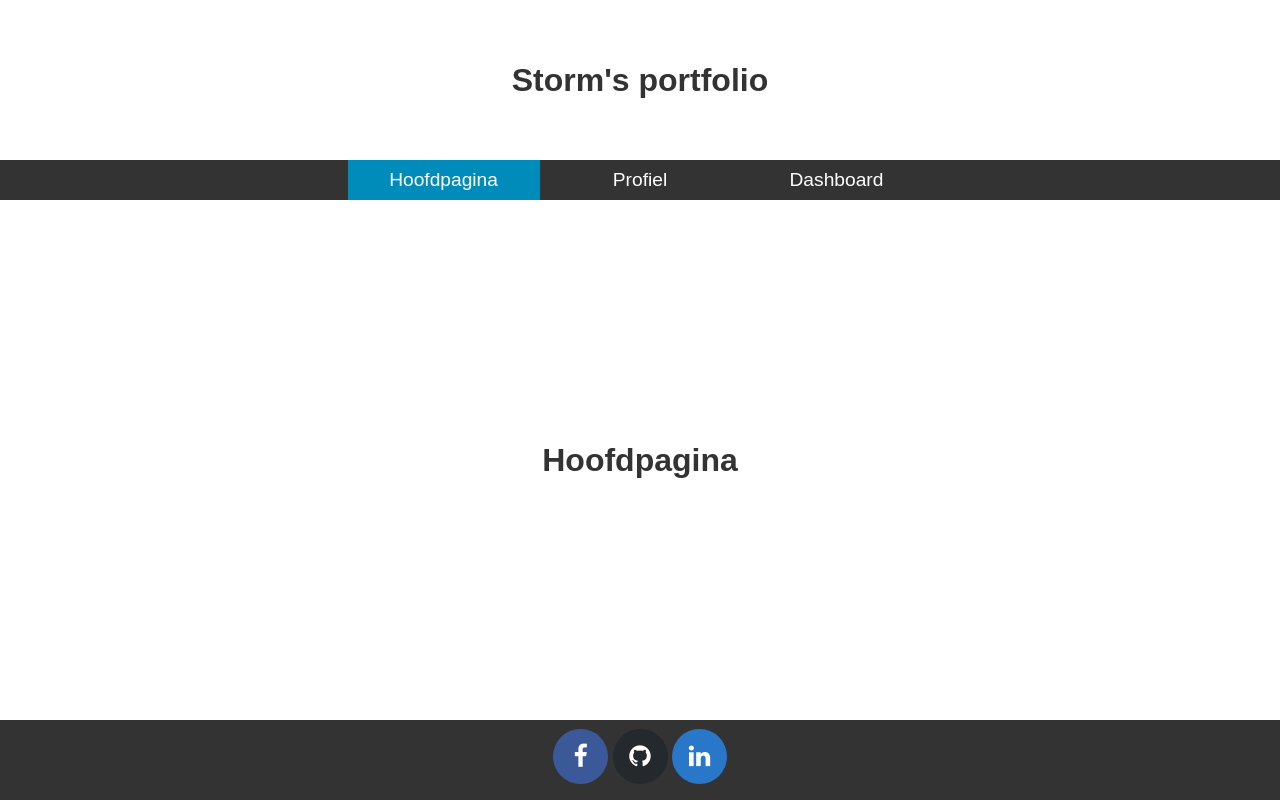
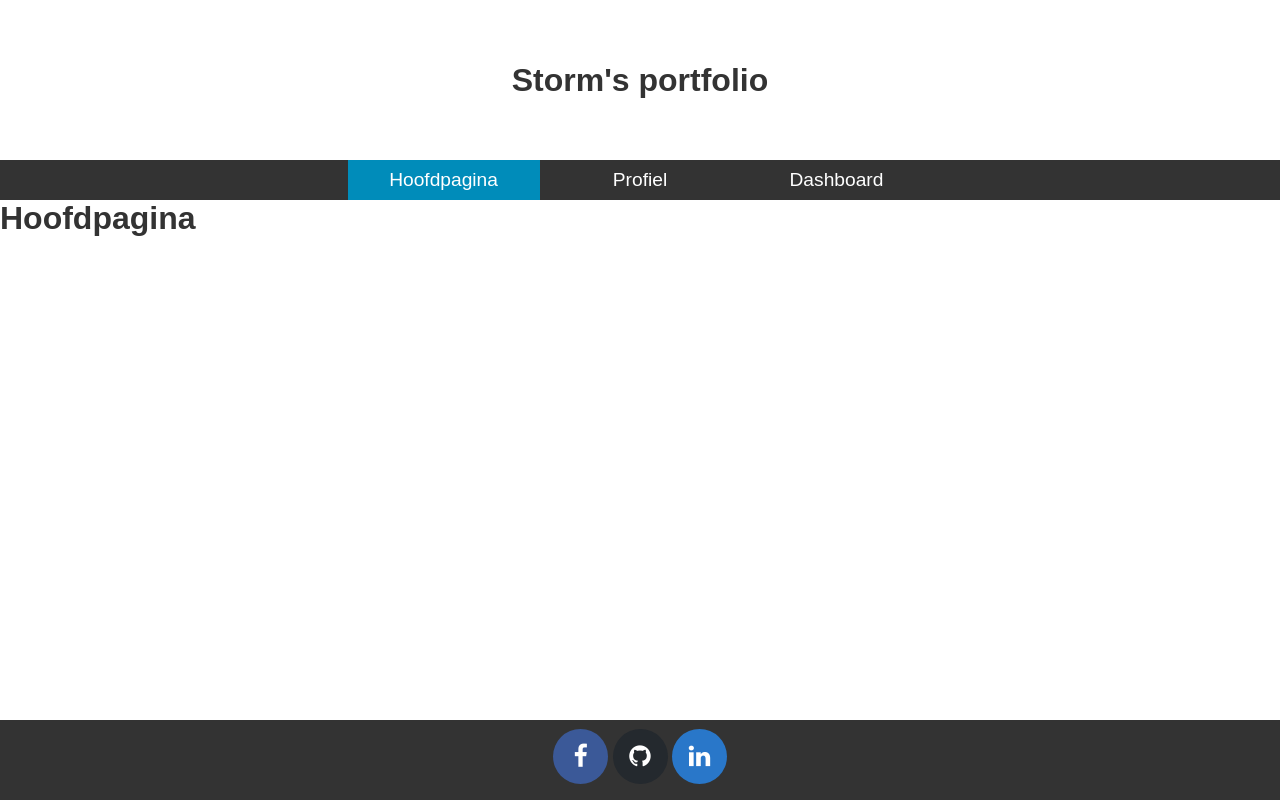
Before and after one commit to Stormpjaa/portfolio, a plain HTML site: page index.html in a window 1280 px wide. Drawn offline with Linux system fonts and the light colour scheme.

```diff
--- a/style.css
+++ b/style.css
@@ -60,8 +60,6 @@
 .content {
     height: 65%;
     width: 100%;
-    text-align: center;
-    line-height: 65vh;
 }
 
 .footer {
```
